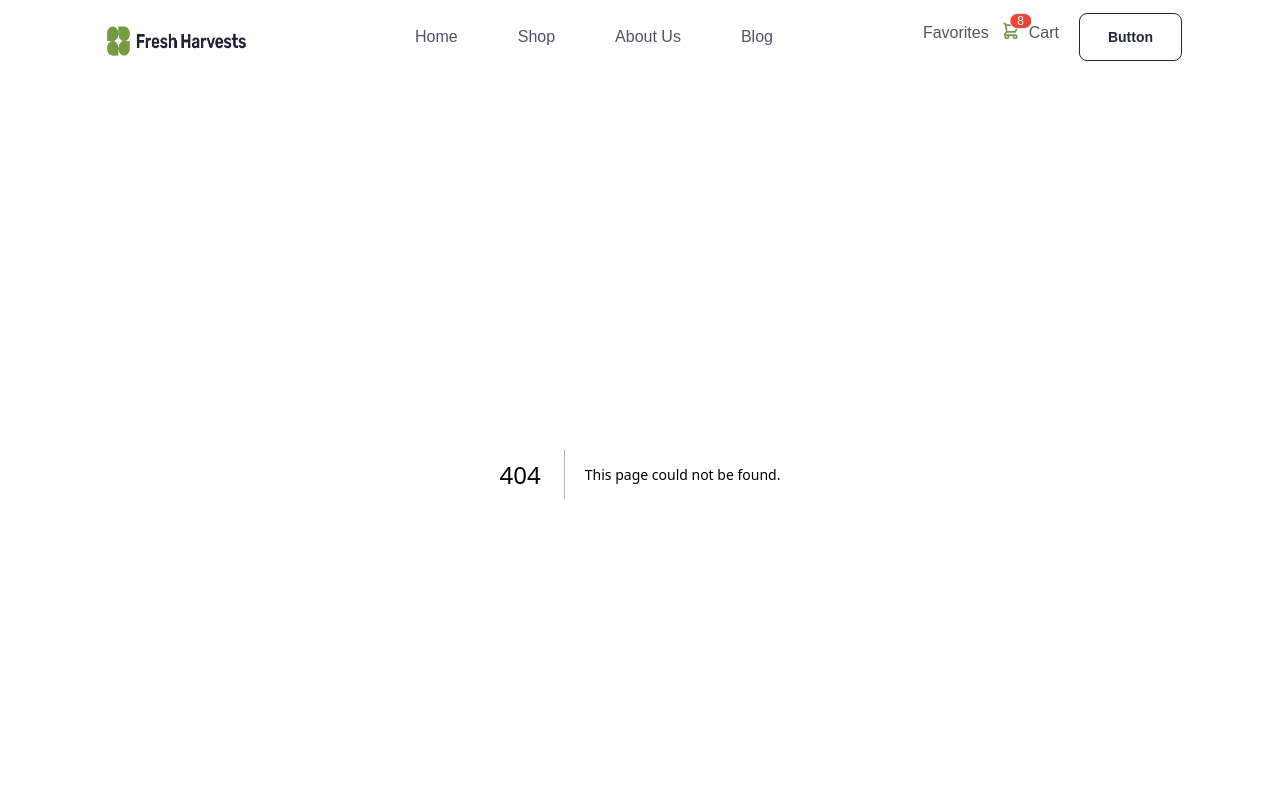
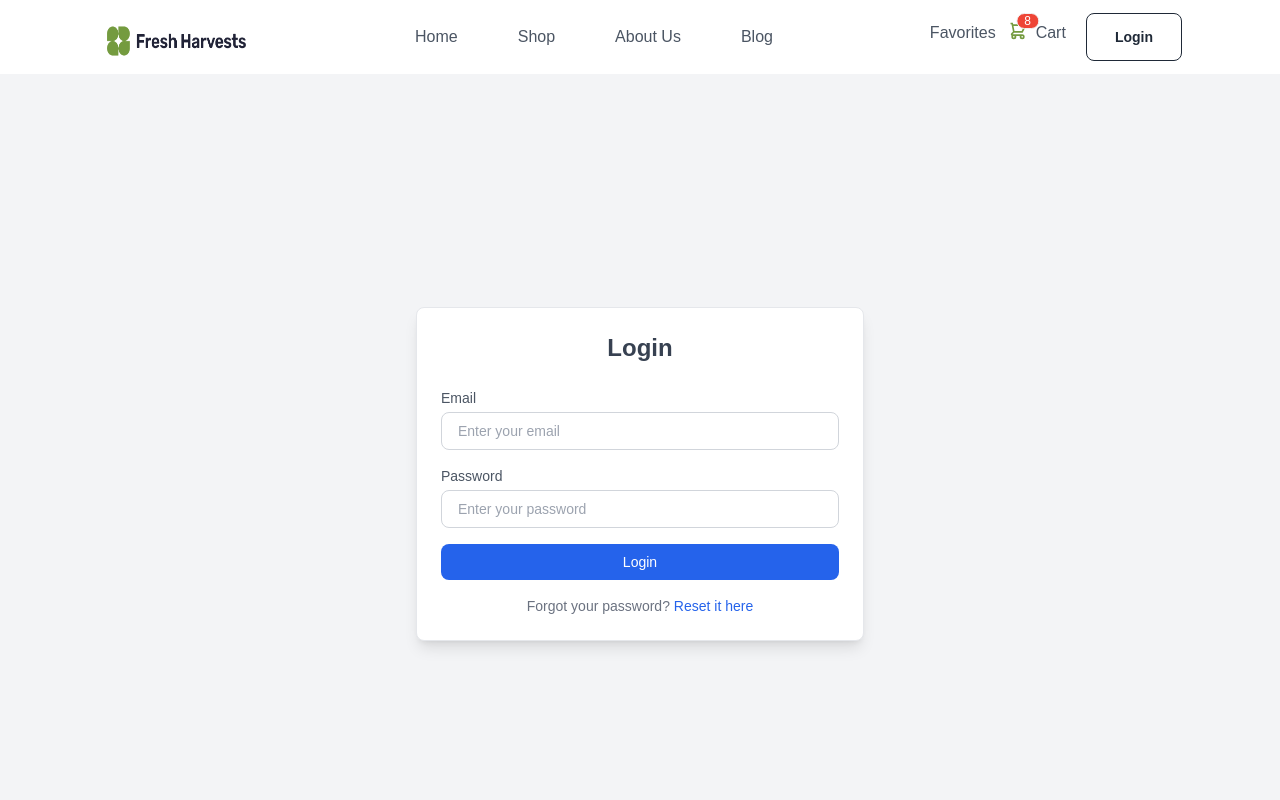
Before and after one commit to MIRNOMAN/fresh-fruits-vegetables, a Next.js app: page /login in a window 1280 px wide. Before the commit this address had no page. Shown: the top 800 px of the page. Built offline with nearby package versions, Linux system fonts and the light colour scheme.

Commit message:
create login page

```diff
--- a/package.json
+++ b/package.json
@@ -9,7 +9,7 @@
     "lint": "next lint"
   },
   "dependencies": {
-    "next": "15.1.4",
+    "next": "^15.1.4",
     "react": "^19.0.0",
     "react-dom": "^19.0.0"
   },
--- /dev/null
+++ b/src/app/login/page.js
@@ -0,0 +1,83 @@
+'use client';
+
+import React, { useState } from 'react';
+
+const LoginForm = () => {
+  const [email, setEmail] = useState('');
+  const [password, setPassword] = useState('');
+
+  const handleSubmit = (e) => {
+    e.preventDefault();
+    console.log('Email:', email, 'Password:', password);
+  };
+
+  return (
+    <div className="flex items-center justify-center min-h-screen bg-gray-100">
+      <div className="w-full max-w-md p-6 bg-white border border-gray-200 rounded-lg shadow-lg">
+        <h2 className="mb-6 text-2xl font-bold text-center text-gray-700">
+          Login
+        </h2>
+        <form onSubmit={handleSubmit} className="space-y-4">
+          {/* Email Field */}
+          <div>
+            <label
+              htmlFor="email"
+              className="block text-sm font-medium text-gray-600"
+            >
+              Email
+            </label>
+            <input
+              type="email"
+              id="email"
+              value={email}
+              onChange={(e) => setEmail(e.target.value)}
+              className="w-full px-4 py-2 mt-1 text-sm border border-gray-300 rounded-lg focus:ring focus:ring-blue-200 focus:outline-none"
+              placeholder="Enter your email"
+              required
+            />
+          </div>
+
+          {/* Password Field */}
+          <div>
+            <label
+              htmlFor="password"
+              className="block text-sm font-medium text-gray-600"
+            >
+              Password
+            </label>
+            <input
+              type="password"
+              id="password"
+              value={password}
+              onChange={(e) => setPassword(e.target.value)}
+              className="w-full px-4 py-2 mt-1 text-sm border border-gray-300 rounded-lg focus:ring focus:ring-blue-200 focus:outline-none"
+              placeholder="Enter your password"
+              required
+            />
+          </div>
+
+          {/* Submit Button */}
+          <button
+            type="submit"
+            className="w-full px-4 py-2 text-sm text-white bg-blue-600 rounded-lg hover:bg-blue-700 focus:ring focus:ring-blue-300"
+          >
+            Login
+          </button>
+        </form>
+
+        {/* Forgot Password */}
+        <p className="mt-4 text-sm text-center text-gray-500">
+          Forgot your password?{' '}
+          <a
+            href="/reset"
+            className="text-blue-600 hover:underline hover:text-blue-700"
+          >
+            Reset it here
+          </a>
+        </p>
+      </div>
+    </div>
+  );
+};
+
+export default LoginForm;
--- /dev/null
+++ b/src/app/register/page.js
@@ -0,0 +1,11 @@
+
+
+const page = () => {
+    return (
+        <div>
+            <h1>Register page</h1>
+        </div>
+    );
+};
+
+export default page;
--- a/src/components/shared/Navbar.jsx
+++ b/src/components/shared/Navbar.jsx
@@ -1,77 +1,111 @@
-"use client"
+"use client";
 
+import { useState, useEffect } from "react";
 import logo from "../../assets/Logo (1).png";
 import heart from "../../assets/Heart.png";
 import Image from "next/image";
 import Link from "next/link";
 
 const Navbar = () => {
+  const [isDropdownOpen, setDropdownOpen] = useState(false);
+
+  const toggleDropdown = () => {
+    setDropdownOpen((prev) => !prev);
+  };
+
+  useEffect(() => {
+    const handleClickOutside = (event) => {
+      if (!event.target.closest(".relative")) {
+        setDropdownOpen(false);
+      }
+    };
+
+    document.addEventListener("click", handleClickOutside);
+    return () => document.removeEventListener("click", handleClickOutside);
+  }, []);
+
+  const navLinks = [
+    { href: "/", label: "Home" },
+    { href: "/shop", label: "Shop" },
+    { href: "/about", label: "About Us" },
+    { href: "/blog", label: "Blog" },
+  ];
+
   return (
-    <div className="bg-white lg:px-[90px]">
+    <div className="bg-white lg:px-[90px] shadow-md">
       <div className="navbar">
+        {/* Navbar Start */}
         <div className="navbar-start">
+          {/* Mobile Dropdown */}
           <div className="dropdown">
-            <div tabIndex={0} role="button" className="btn btn-ghost text-black lg:hidden">
+            <div
+              tabIndex={0}
+              role="button"
+              className="btn btn-ghost text-black lg:hidden"
+              aria-label="Toggle Menu"
+            >
               <svg
                 xmlns="http://www.w3.org/2000/svg"
                 className="h-5 w-5"
                 fill="none"
                 viewBox="0 0 24 24"
-                stroke="currentColor">
+                stroke="currentColor"
+              >
                 <path
                   strokeLinecap="round"
                   strokeLinejoin="round"
                   strokeWidth="2"
-                  d="M4 6h16M4 12h8m-8 6h16" />
+                  d="M4 6h16M4 12h8m-8 6h16"
+                />
               </svg>
             </div>
             <ul
               tabIndex={0}
-              className="menu menu-sm dropdown-content text-black rounded-box z-[1] mt-3 w-52 p-2  shadow">
-              <li>
-              <Link href="/">Home</Link>
+              className="menu menu-sm dropdown-content text-black rounded-box z-[1] mt-3 w-52 p-2 shadow"
+            >
+              {navLinks.map((link) => (
+                <li key={link.href}>
+                  <Link href={link.href}>{link.label}</Link>
                 </li>
-            <li>
-              <Link href="/shop">Shop</Link>
-            </li>
-            <li>
-              <Link href="/about">About Us</Link>
-            </li>
-            <li>
-              <Link href="/blog">Blog</Link>
-            </li>
+              ))}
             </ul>
           </div>
           <div className="flex justify-center gap-2">
             <Image
               src={logo}
               alt="logo picture"
-      className="h-[40px] mx-auto mt-2 md:h-[50px] lg:ml-2  lg:h-[50px] w-[100px] md:w-[130px] lg:w-[140px] "
+              loading="lazy"
+              className="h-[40px] mx-auto mt-2 md:h-[50px] lg:ml-2 lg:h-[50px] w-[100px] md:w-[130px] lg:w-[140px]"
             />
           </div>
         </div>
+
+        {/* Navbar Center */}
         <div className="navbar-center hidden lg:flex">
           <ul className="menu menu-horizontal gap-7 pr-24 font-medium text-base text-gray-600 px-1">
-          <li>
-              <Link href="/">Home</Link>
+            {navLinks.map((link) => (
+              <li key={link.href}>
+                <Link href={link.href}>{link.label}</Link>
               </li>
-              <li>
-              <Link href="/shop">Shop</Link>
-            </li>
-            <li>
-              <Link href="/about">About Us</Link>
-            </li>
-            <li>
-              <Link href="/blog">Blog</Link>
-            </li>
+            ))}
           </ul>
         </div>
+
+        {/* Navbar End */}
         <div className="navbar-end">
           <div className="hidden sm:flex justify-center gap-3 font-medium text-base text-gray-600 pr-5">
+            {/* Favorites */}
             <div className="flex gap-2">
-    <Image src={heart} width={30} height={30} style={{ fill: "gray" }} alt="icon heart"/>
+              <Image
+                src={heart}
+                width={30}
+                height={30}
+                style={{ fill: "gray" }}
+                alt="icon heart"
+              />
               <h1>Favorites</h1>
             </div>
+            {/* Cart */}
             <div className="flex gap-2">
               <div className="indicator">
                 <svg
@@ -82,18 +116,124 @@ const Navbar = () => {
                   stroke="currentColor"
                 >
                   <path
-
                     strokeWidth="2"
                     d="M3 3h2l.4 2M7 13h10l4-8H5.4M7 13L5.4 5M7 13l-2.293 2.293c-.63.63-.184 1.707.707 1.707H17m0 0a2 2 0 100 4 2 2 0 000-4zm-8 2a2 2 0 11-4 0 2 2 0 014 0z"
                   />
                 </svg>
-      <span className="badge badge-sm indicator-item bg-[#EE4536] text-white">8</span>
+                <span className="badge badge-sm indicator-item bg-[#EE4536] text-white">
+                  8
+                </span>
               </div>
               <h1>Cart</h1>
             </div>
           </div>
 
-          <a className="btn btn-outline md:px-7 px-5 ">Button</a>
+          {/* Login Dropdown */}
+          <div className="relative">
+            <button
+              onClick={toggleDropdown}
+              className="btn btn-outline md:px-7 px-5"
+              aria-label="Login Dropdown"
+            >
+              Login
+            </button>
+
+            {/* Dark Blur Background */}
+            {isDropdownOpen && (
+              <div
+                className="fixed inset-0 bg-black bg-opacity-50 backdrop-blur-sm z-10"
+                onClick={() => setDropdownOpen(false)} // Close dropdown when clicking the background
+              ></div>
+            )}
+
+            {/* Dropdown Content */}
+            {isDropdownOpen && (
+             <div
+             className={`absolute right-[600px] top-0 transform translate-x-[50%] translate-y-[25%] w-[500px] h-[600px] rounded-md bg-white shadow-lg ring-1 ring-black ring-opacity-5 z-20 ${
+               isDropdownOpen ? "opacity-100 scale-100" : "opacity-0 scale-95"
+             }`}
+           >
+
+                <div className="p-14">
+                  <h2 className="text-3xl text-center font-semibold text-gray-700">
+                    Login
+                  </h2>
+                  <form className="mt-4">
+                  <div className="form-control">
+                  <label className="label">
+                    <span className="label-text">Email</span>
+                  </label>
+                  <input type="email" placeholder="email" className="input input-bordered" required />
+                </div>
+                <div className="form-control">
+                  <label className="label">
+                    <span className="label-text">Password</span>
+                  </label>
+                  <input type="password" placeholder="password" className="input input-bordered" required />
+                </div>
+                <div className="flex items-center justify-between">
+                        <div className="flex items-start mt-4">
+                          <div className="flex items-center h-5">
+                            <input
+                              id="remember"
+                              aria-describedby="remember"
+                              type="checkbox"
+                              className="w-4 h-4 border border-[#FF6A1A]  rounded bg-gray-50 focus:ring-3 focus:ring-primary-300 dark:bg-gray-700 dark:border-gray-600 dark:focus:ring-primary-600 dark:ring-offset-gray-800"
+                              required
+                            />
+                          </div>
+                          <div className="ml-3 text-sm">
+                            <label htmlFor="remember" className="text-[#4A4A52] ">
+                              Remember me
+                            </label>
+                          </div>
+                        </div>
+                        <a href="#" className="text-sm text-[#4A4A52] font-medium text-primary-600 hover:underline dark:text-primary-500">
+                          Forgot password?
+                        </a>
+                      </div>
+
+                    <div className="flex items-center justify-between mt-4">
+                      <button
+                        type="submit"
+                        className="w-full btn mt-4 btn-primary text-white"
+                      >
+                        Login
+                      </button>
+                    </div>
+                    <div className="inline-flex items-center justify-center w-full">
+                      <hr className="w-full h-px my-8 bg-gray-200 border-0 dark:bg-gray-700"/>
+                      <span className="absolute px-3 font-medium text-gray-900 -translate-x-1/2 bg-white left-1/2  ">or</span>
+                  </div>
+                  </form>
+                  <div className="lg:flex lg:justify-between lg:items-center">
+                    <div>
+                    <button type="button" className="text-white bg-[#3b5998] hover:bg-[#3b5998]/90 focus:ring-4 focus:outline-none focus:ring-[#3b5998]/50 font-medium rounded-lg text-sm px-5 py-2.5 text-center inline-flex items-center dark:focus:ring-[#3b5998]/55 me-2 mb-2">
+                      <svg className="w-16 h-5 me-2" aria-hidden="true" xmlns="http://www.w3.org/2000/svg" fill="currentColor" viewBox="0 0 8 19">
+                      <path  d="M6.135 3H8V0H6.135a4.147 4.147 0 0 0-4.142 4.142V6H0v3h2v9.938h3V9h2.021l.592-3H5V3.591A.6.6 0 0 1 5.592 3h.543Z" clip-rule="evenodd"/>
+                      </svg>
+                       Facebook
+                      </button>
+                    </div>
+                    <div>
+                    <button type="button" className="text-white bg-[#4285F4] hover:bg-[#4285F4]/90 focus:ring-4 focus:outline-none focus:ring-[#4285F4]/50 font-medium rounded-lg text-sm px-5 py-2.5 text-center inline-flex items-center dark:focus:ring-[#4285F4]/55 me-2 mb-2">
+                      <svg className="w-16 h-5 me-2" aria-hidden="true" xmlns="http://www.w3.org/2000/svg" fill="currentColor" viewBox="0 0 18 19">
+                      <path  d="M8.842 18.083a8.8 8.8 0 0 1-8.65-8.948 8.841 8.841 0 0 1 8.8-8.652h.153a8.464 8.464 0 0 1 5.7 2.257l-2.193 2.038A5.27 5.27 0 0 0 9.09 3.4a5.882 5.882 0 0 0-.2 11.76h.124a5.091 5.091 0 0 0 5.248-4.057L14.3 11H9V8h8.34c.066.543.095 1.09.088 1.636-.086 5.053-3.463 8.449-8.4 8.449l-.186-.002Z" clip-rule="evenodd"/>
+                      </svg>
+                       Google
+                      </button>
+                    </div>
+                  </div>
+                  <p className="mt-4 text-sm text-center text-gray-600">
+                    Don't have an account?{" "}
+                    <Link href="/register" className="text-green-500">
+                      Sign Up
+                    </Link>
+                  </p>
+                </div>
+              </div>
+            )}
+          </div>
         </div>
       </div>
     </div>
```
Also changed, not shown: 1 other file (tests, documents, lock files or other folders). Lines whose indentation alone changed are shown as unchanged.
